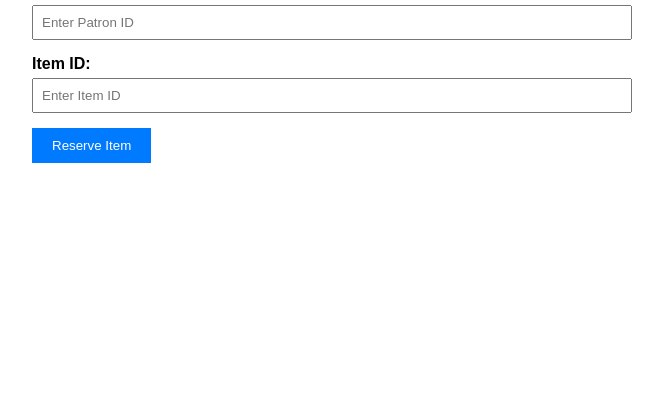
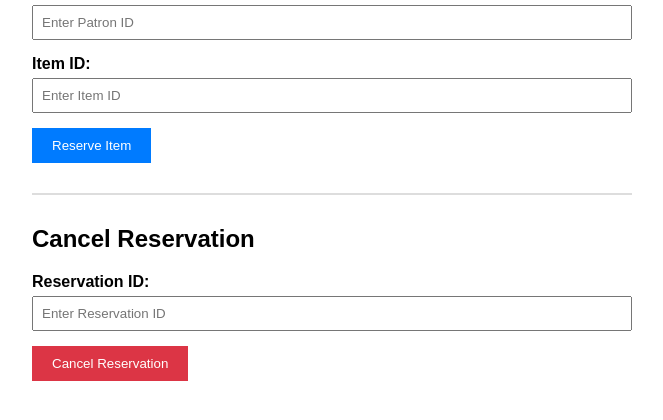
Before and after one commit to lukecbutler/BookMarked, a Flask app: page /reserve in a window 1280 px wide. Shown: the part 168-588 px from the top of the page, without its empty margins (308-971 px from the left). Run offline with Flask 3, Linux system fonts and the light colour scheme.

Commit message:
api endpoint for reservations, cancel_reservation and prevent duplicate reservation of the same item. Updates item status to reserved, reserve.html for testing, reach at /Reserve

```diff
--- a/app.py
+++ b/app.py
@@ -478,8 +478,6 @@ def pay_fines():
 def reserve_form():
     return render_template('reserve.html')
 
-# --- Reservation API ---
-
 @app.route('/api/reserve', methods=['POST'])
 def reserve_item():
     payload = request.get_json(silent=True) or request.form
@@ -497,6 +495,17 @@ def reserve_item():
     item = LibraryItem.query.get(item_id)
     if not item:
         return jsonify({"ok": False, "error": "Item not found"}), 404
+
+    existing_reservation = Reservation.query.filter_by(
+        ReservedItem=item_id,
+        Active=True
+    ).first()
+
+    if existing_reservation:
+        return jsonify({
+            "ok": False,
+            "error": "Item is already reserved"
+        }), 400
 
     new_reservation = Reservation(
         ReservingPatron=patron_id,
@@ -516,6 +525,40 @@ def reserve_item():
         "reservation_id": new_reservation.ReservationID,
         "patron_id": patron_id,
         "item_id": item_id
+    })
+
+@app.route('/api/cancel_reservation', methods=['POST'])
+def cancel_reservation():
+    '''Cancel a reservation'''
+    payload = request.get_json(silent=True) or request.form
+
+    try:
+        reservation_id = int(payload.get("reservation_id", -1))
+    except (TypeError, ValueError):
+        return jsonify({"ok": False, "error": "Wrong reservation_id"}), 400
+
+    reservation = Reservation.query.get(reservation_id)
+
+    if not reservation:
+        return jsonify({"ok": False, "error": "Reservation not found"}), 404
+
+    if not reservation.Active:
+        return jsonify({"ok": False, "error": "Reservation is already cancelled"}), 400
+
+    # mark active
+    reservation.Active = False
+
+    # updats back to avaialble
+    item = LibraryItem.query.get(reservation.ReservedItem)
+    if item and item.Status == 'reserved':
+        item.Status = 'available'
+
+    database.session.commit()
+
+    return jsonify({
+        "ok": True,
+        "message": "Reservation cancelled successfully",
+        "reservation_id": reservation_id
     })
 
 
--- a/templates/reserve.html
+++ b/templates/reserve.html
@@ -30,9 +30,16 @@
             color: white;
             border: none;
             cursor: pointer;
+            margin-right: 10px;
         }
         button:hover {
             background-color: #0056b3;
+        }
+        .cancel-btn {
+            background-color: #dc3545;
+        }
+        .cancel-btn:hover {
+            background-color: #c82333;
         }
         .message {
             padding: 10px;
@@ -47,11 +54,17 @@
             background-color: #f8d7da;
             color: #721c24;
         }
+        hr {
+            margin: 30px 0;
+            border: none;
+            border-top: 2px solid #ddd;
+        }
     </style>
 </head>
 <body>
     <h1>Reserve Item</h1>
 
+    <!-- Reserve Form -->
     <div class="form-group">
         <label>Patron ID:</label>
         <input type="number" id="patron_id" placeholder="Enter Patron ID">
@@ -63,6 +76,17 @@
     </div>
 
     <button onclick="reserveItem()">Reserve Item</button>
+
+    <hr>
+
+    <h2>Cancel Reservation</h2>
+
+    <div class="form-group">
+        <label>Reservation ID:</label>
+        <input type="number" id="reservation_id" placeholder="Enter Reservation ID">
+    </div>
+
+    <button class="cancel-btn" onclick="cancelReservation()">Cancel Reservation</button>
 
     <div id="message"></div>
 
@@ -105,6 +129,37 @@
                 showMessage('Error: ' + error.message, false);
             }
         }
+
+        async function cancelReservation() {
+            const reservationId = document.getElementById('reservation_id').value;
+
+            if (!reservationId) {
+                showMessage('Please enter Reservation ID', false);
+                return;
+            }
+
+            try {
+                const response = await fetch('/api/cancel_reservation', {
+                    method: 'POST',
+                    headers: {
+                        'Content-Type': 'application/json',
+                    },
+                    body: JSON.stringify({
+                        reservation_id: parseInt(reservationId)
+                    })
+                });
+
+                const data = await response.json();
+
+                if (data.ok) {
+                    showMessage(data.message, true);
+                } else {
+                    showMessage('Error: ' + data.error, false);
+                }
+            } catch (error) {
+                showMessage('Error: ' + error.message, false);
+            }
+        }
     </script>
 </body>
 </html>
```
Also changed, not shown: instance/sprint3db.db.
